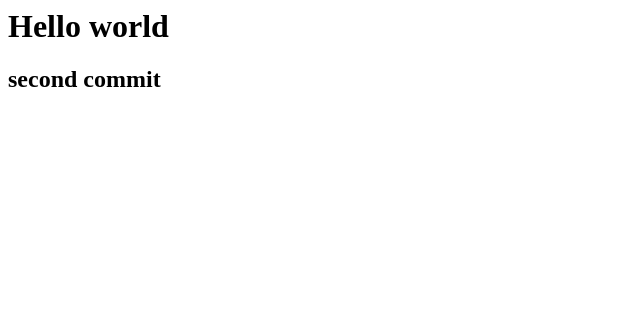
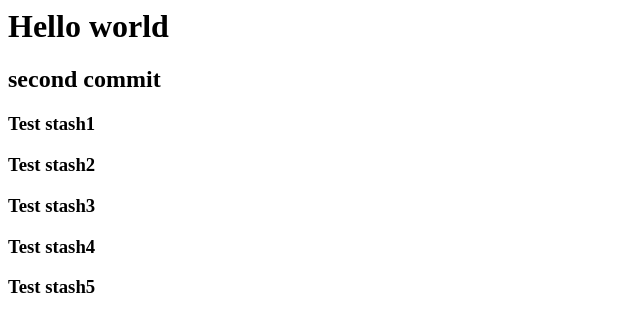
Before and after one commit to mizemma85/git-demo55, a plain HTML site: page index.html in a window 1280 px wide. Shown: the whole page, without its empty margins (0-640 px from the left). Drawn offline with Linux system fonts and the light colour scheme.

Commit message:
test stash 1

```diff
--- a/index.html
+++ b/index.html
@@ -1,3 +1,13 @@
 <h1>Hello world</h1>
 
 <h2>second commit</h1>
+
+<h3>Test stash1</h3>
+
+<h3>Test stash2</h3>
+
+<h3>Test stash3</h3>
+
+<h3>Test stash4</h3>
+
+<h3>Test stash5</h3>
```
